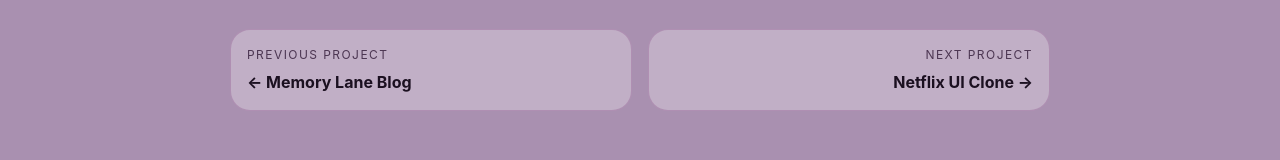
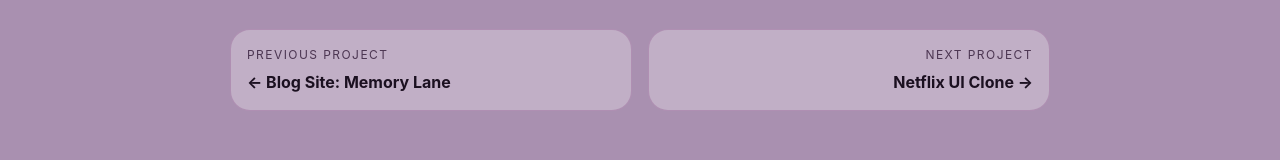
Before and after one commit to OlivaresStephanie-FS/soli-portfolio-fullstack, a React (Vite) app in the folder soli-portfolio/: page /projects/authentication-crud-practice in a window 1280 px wide. Shown: the part 2654-2814 px from the top of the page. Built offline with nearby package versions, Linux system fonts and the light colour scheme; no server answers.

Commit message:
feat(portfolio): add Netflix project screenshots and gallery

```diff
--- a/soli-portfolio/src/data/projects/memoryLaneBlog.js
+++ b/soli-portfolio/src/data/projects/memoryLaneBlog.js
@@ -1,6 +1,6 @@
 export const memoryLaneBlog = {
 	slug: "memory-lane-blog",
-	title: "Memory Lane Blog",
+	title: "Blog Site: Memory Lane",
 	description:
 		"Static blog project built with Next.js and Markdown content focused on web development concepts.",
 	tagline:
```
